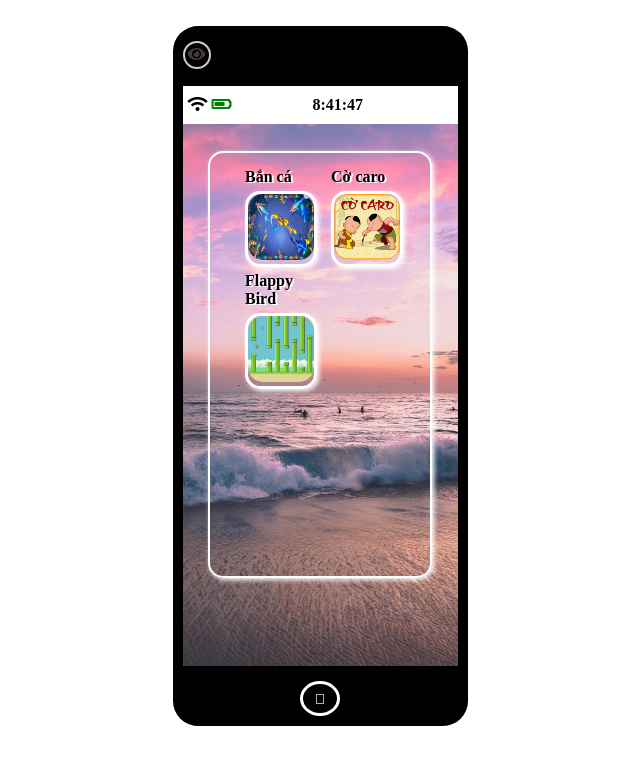
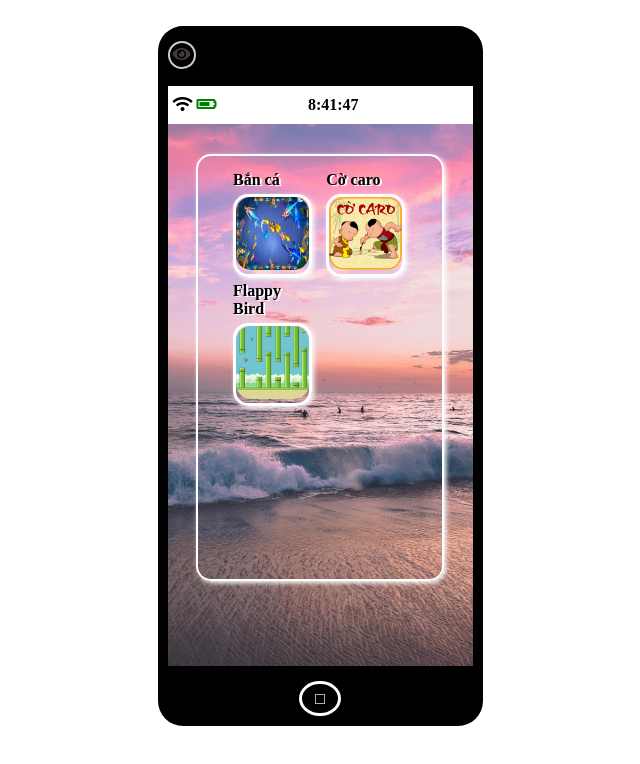
Before and after one commit to pinchet123/phone, a plain HTML site: page index.html in a window 1280 px wide. Shown: the whole page, without its empty margins (320-960 px from the left). Drawn offline with nearby package versions, Linux system fonts and the light colour scheme.

Commit message:
fix width

```diff
--- a/assets/css/style.css
+++ b/assets/css/style.css
@@ -4,7 +4,7 @@
 }
 
 body {
-    width: 275px;
+    width: 305px;
     margin: 2% auto;
     height: 700px;
     position: relative;
```
